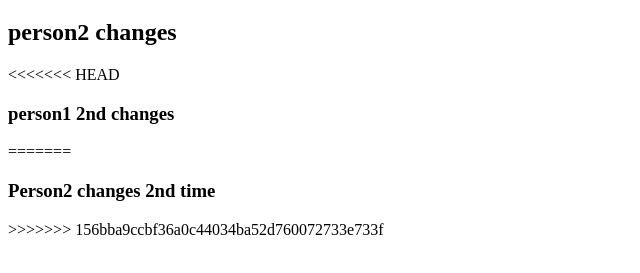
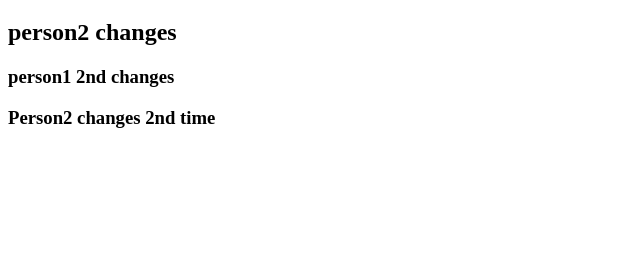
Before and after one commit to ShirishaRachakonda/merge_conflict, a plain HTML site: page index.html in a window 1280 px wide. Shown: the part 61-334 px from the top of the page, without its empty margins (0-640 px from the left). Drawn offline with Linux system fonts and the light colour scheme.

Commit message:
conflict_resolve

```diff
--- a/index.html
+++ b/index.html
@@ -8,10 +8,10 @@
 <body>
     <h1>person1 project release</h1>
     <h2>person2 changes</h2>
-<<<<<<< HEAD
+
     <h3>person1 2nd changes</h3>
-=======
+
     <h3>Person2 changes 2nd time</h3>
->>>>>>> 156bba9ccbf36a0c44034ba52d760072733e733f
+
 </body>
 </html>
```
